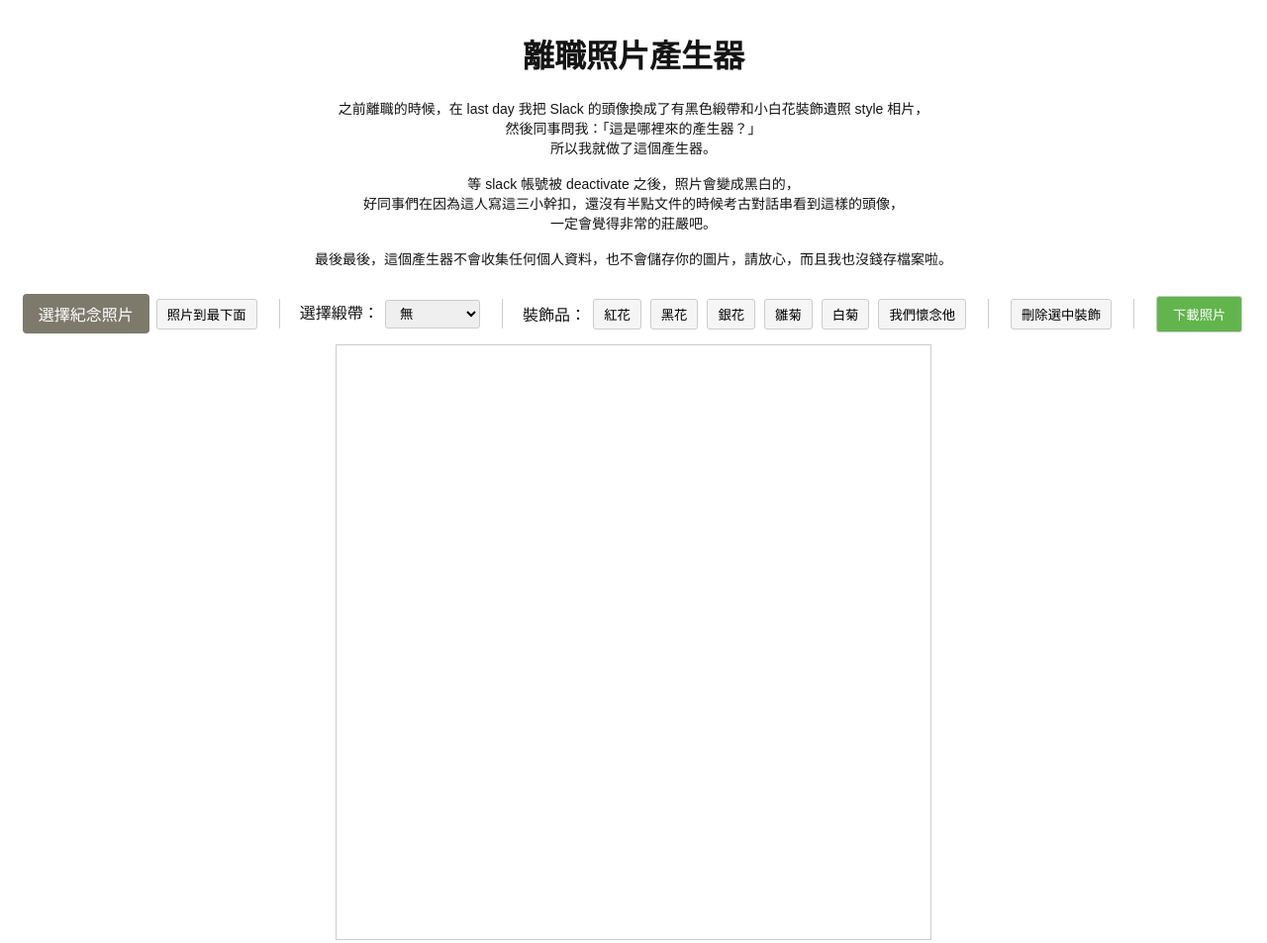
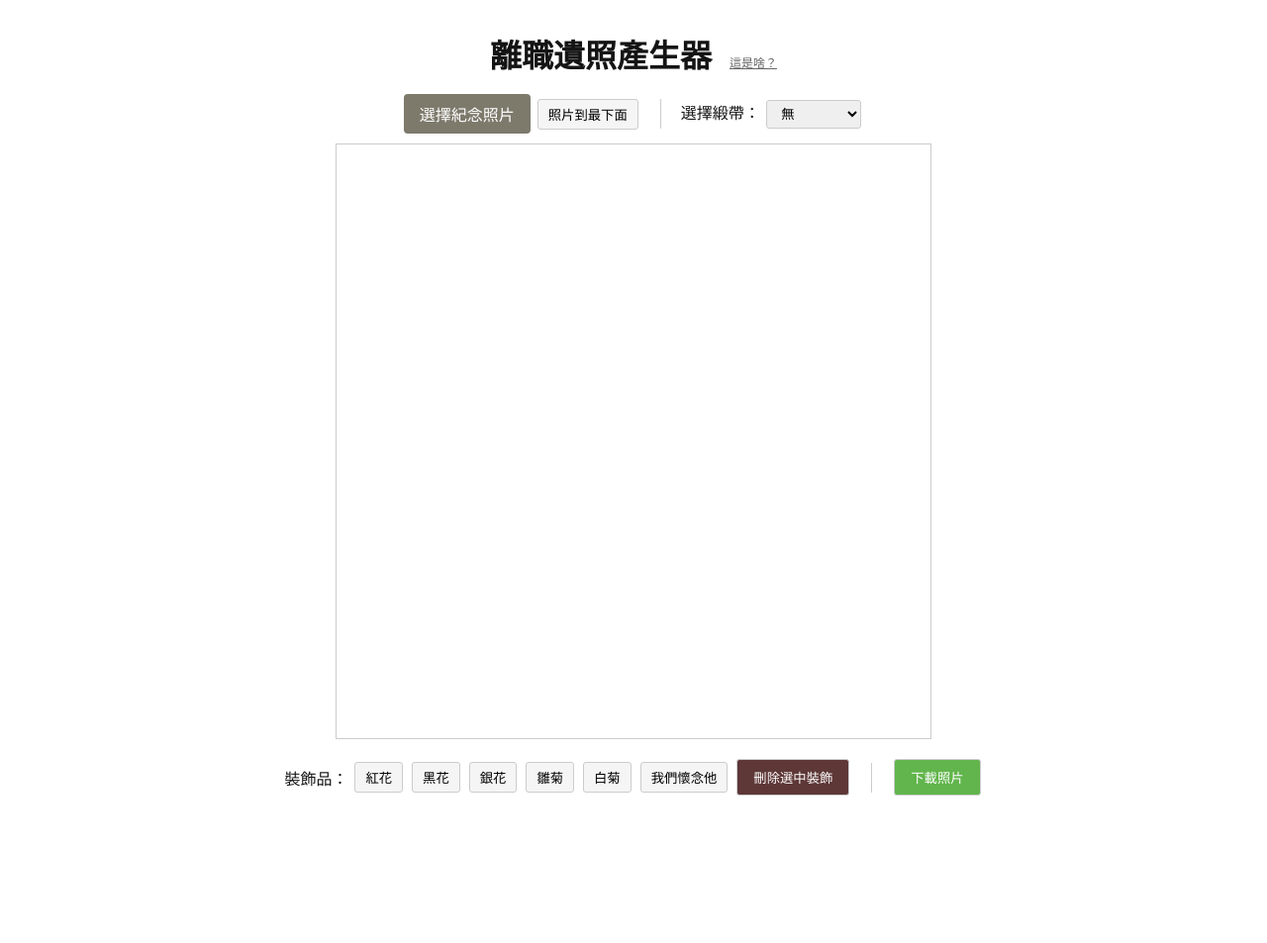
Before and after one commit to goescat/rip-avatar-generator, a plain HTML site: page index.html in a window 1280 px wide. Shown: the whole page at 99% size. After the commit the page ends 826 px from the top, so only its background shows below. Drawn offline with Linux system fonts and the light colour scheme; a script that the page names is missing.

Commit message:
基本RWD + 按鈕調整 + 幹話收合

```diff
--- a/index.html
+++ b/index.html
@@ -1,8 +1,9 @@
 <!DOCTYPE html>
 
 <head>
-  <title>離職照片產生器</title>
+  <title>離職遺照產生器</title>
   <meta charset="UTF-8">
+  <meta name="viewport" content="width=device-width">
   <script src="https://cdnjs.cloudflare.com/ajax/libs/fabric.js/5.3.0/fabric.min.js"></script>
 
   <style>
@@ -51,16 +52,22 @@
     }
 
     .canvas-wrapper {
+      margin: 0 auto;
       display: flex;
       justify-content: center;
       align-items: center;
+      width: 100%;
+      max-width: 600px;
     }
 
     canvas {
       border: 1px solid #ccc;
       display: block;
+      width: 100%;
+      aspect-ratio: 1 / 1;
+      /* 保持正方形 */
+      height: auto;
     }
-
 
     .toolbar {
       margin-bottom: 10px;
@@ -99,25 +106,72 @@
       background: #ccc;
       margin: 0 10px;
     }
+
+    @media (max-width: 768px) {
+      .divider {
+        width: 100%;
+        height: 1px;
+        margin: 10px 0;
+      }
+
+    }
+
+    .description-wrapper {
+      max-height: 0;
+      overflow: hidden;
+      transition: max-height 0.4s ease;
+    }
+
+    .description-wrapper.open {
+      max-height: 1000px;
+      /* 足夠高度以容納內容 */
+    }
+
+    .description {
+      padding: 0 0 10px 0;
+      color: #141414;
+      font-size: 14px;
+      line-height: 1.6;
+    }
   </style>
 </head>
 
 <body>
-  <h1>離職照片產生器</h1>
-  <div class="description">
+  <h1 style="margin-bottom: 0;">離職遺照產生器
+    <span id="toggleDescription" style="
+    font-size: 12px;
+    color: #666;
+    cursor: pointer;
+    margin-left: 9px;
+    font-weight: normal;
+    text-decoration: underline;
+  ">
+      這是啥？
+    </span>
+  </h1>
+  <!-- <button id="toggleDescription" style="margin-bottom: 10px;">這是啥？</button> -->
+  <div class="description-wrapper">
+    <div class="description">
+      <strong>講重點：幫你做一張遺照風格頭像。</strong><br>
+      <br>
+      曾經某次離職時，<br>
+      我把自己的 Slack 頭像換成了一張有黑色緞帶和小白花裝飾的「遺照風」照片。<br>
+      同事看到後問我：「這是哪裡來的產生器？」<br>
+      於是我就做了這個。<br><br>
 
-    之前離職的時候，在 last day 我把 Slack 的頭像換成了有黑色緞帶和小白花裝飾遺照 style 相片，<br>
-    然後同事問我：「這是哪裡來的產生器？」<br>
-    所以我就做了這個產生器。<br><br>
-    等 slack 帳號被 deactivate 之後，照片會變成黑白的，<br>
-    好同事們在因為這人寫這三小幹扣，還沒有半點文件的時候考古對話串看到這樣的頭像，<br>
-    一定會覺得非常的莊嚴吧。<br>
-    <br>
-    最後最後，這個產生器不會收集任何個人資料，也不會儲存你的圖片，請放心，而且我也沒錢存檔案啦。<br>
-    <br>
+      等到 Slack 帳號被 deactivate，<br>
+      頭像還會自動變成黑白的。<br><br>
 
+      當好同事們哪天因為某段我留下來的、<br>
+      完全不知道在衝啥小、沒文件、沒註解的幹扣，<br>
+      在考古對話紀錄時，<br>
+      看到這張肅穆又莊嚴的頭像，應該會不忍苛責（？）<br><br>
+
+      最後請放心使用，這個產生器不會蒐集任何個人資料，也不會儲存你的圖片——<br>
+      畢竟我也沒錢付費儲存空間啦。
+    </div>
   </div>
-
+  <br>
   <div class="toolbar">
     <div class="control-group">
       <input type="file" id="upload" accept="image/*" style="display: none;">
@@ -128,21 +182,24 @@
       <button onclick="sendToBack()">照片到最下面</button>
 
     </div>
-
-
     <div class="divider"></div>
-
     <div class="control-group">
       <label>選擇緞帶：
-        <select id="frameSelect">
+        <select id="TopframeSelect">
           <option value="">無</option>
           <option value="/rip-avatar-generator/img/black_ribbon_1.png">肅穆黑</option>
           <option value="/rip-avatar-generator/img/red_ribbon_1.png">幻變星河</option>
         </select>
       </label>
     </div>
+  </div>
 
-    <div class="divider"></div>
+  <div class="canvas-wrapper">
+    <canvas id="c" width="600" height="600"></canvas>
+  </div>
+  <br>
+
+  <div class="toolbar">
 
     <div class="control-group">
       <label>裝飾品：</label>
@@ -152,11 +209,10 @@
       <button onclick="addDecoration('/rip-avatar-generator/img/flower.png')">雛菊</button>
       <button onclick="addDecoration('/rip-avatar-generator/img/flower2.png')">白菊</button>
       <button onclick="addDecoration('/rip-avatar-generator/img/we_miss_you.png')">我們懷念他</button>
+
+      <button onclick="deleteSelected()" style="display: inline-block; padding: 8px 16px; background-color: #5e3737; color: white;">刪除選中裝飾</button>
     </div>
 
-    <div class="divider"></div>
-
-    <button onclick="deleteSelected()">刪除選中裝飾</button>
 
     <div class="divider"></div>
 
@@ -164,11 +220,9 @@
       <button onclick="downloadImage()"
         style="display: inline-block; padding: 8px 16px; background-color: #61b54c; color: white;">下載照片</button>
     </div>
+
   </div>
 
-  <div class="canvas-wrapper">
-    <canvas id="c" width="600" height="600"></canvas>
-  </div>
 
   <script>
     const canvas = new fabric.Canvas('c');
@@ -177,6 +231,18 @@
 
     // 設置畫布背景為白色
     canvas.backgroundColor = '#ffffff';
+
+    function resizeCanvas() {
+      const wrapper = document.querySelector('.canvas-wrapper');
+      const size = wrapper.offsetWidth;
+      canvas.setWidth(size);
+      canvas.setHeight(size);
+      canvas.renderAll();
+    }
+
+    window.addEventListener('load', resizeCanvas);
+    window.addEventListener('resize', resizeCanvas);
+
 
     // 上傳背景圖
     document.getElementById('upload').addEventListener('change', function (e) {
@@ -215,7 +281,7 @@
     });
 
     // 套用邊框
-    document.getElementById('frameSelect').addEventListener('change', function (e) {
+    document.getElementById('TopframeSelect').addEventListener('change', function (e) {
       const src = e.target.value;
       if (!src) {
         if (frameImage) {
@@ -247,9 +313,15 @@
     // 加入裝飾品
     function addDecoration(src) {
       fabric.Image.fromURL(src, function (img) {
-        img.scale(0.3);
-        img.left = 100 + Math.random() * 200;
-        img.top = 100 + Math.random() * 200;
+        const canvasSize = canvas.getWidth(); // 取得當前畫布寬度（正方形）
+
+        // 計算縮放比例：以裝飾寬度 100px 為基準
+        const targetSize = canvasSize * 0.35; // 希望裝飾佔畫布的 20%
+        const scale = targetSize / Math.max(img.width, img.height);
+        img.scale(scale);
+
+        img.left = (canvasSize / 6) + Math.random() * (canvasSize / 3);
+        img.top = (canvasSize / 6) + Math.random() * (canvasSize / 3);
         img.selectable = true;
         img.evented = true;
         canvas.add(img);
@@ -305,21 +377,14 @@
       }
     }
 
+    const toggleBtn = document.getElementById('toggleDescription');
+    const wrapper = document.querySelector('.description-wrapper');
 
-    // // 匯出圖檔
-    // function downloadImage() {
-    //   canvas.discardActiveObject();
-    //   canvas.renderAll();
-    //   const link = document.createElement('a');
-    //   link.download = 'memorial_avatar.png';
-    //   link.href = canvas.toDataURL({
-    //     format: 'png',
-    //     quality: 1.0,
-    //     multiplier: 2
-    //   });
+    toggleBtn.addEventListener('click', () => {
+      const isOpen = wrapper.classList.toggle('open');
+      toggleBtn.textContent = isOpen ? '不要幹話' : '這是啥？';
+    });
 
-    //   link.click();
-    // }
   </script>
 </body>
 
```
